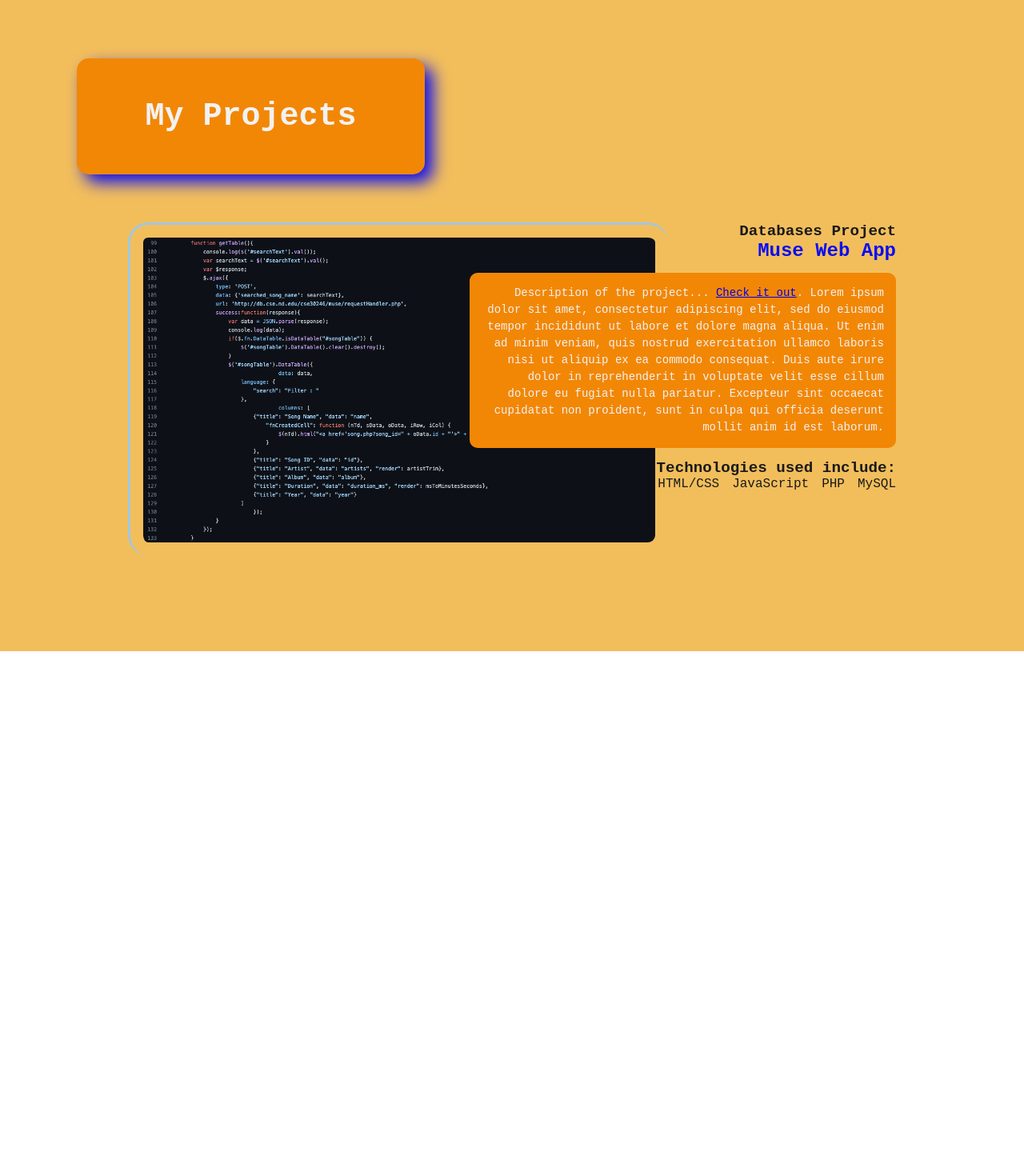
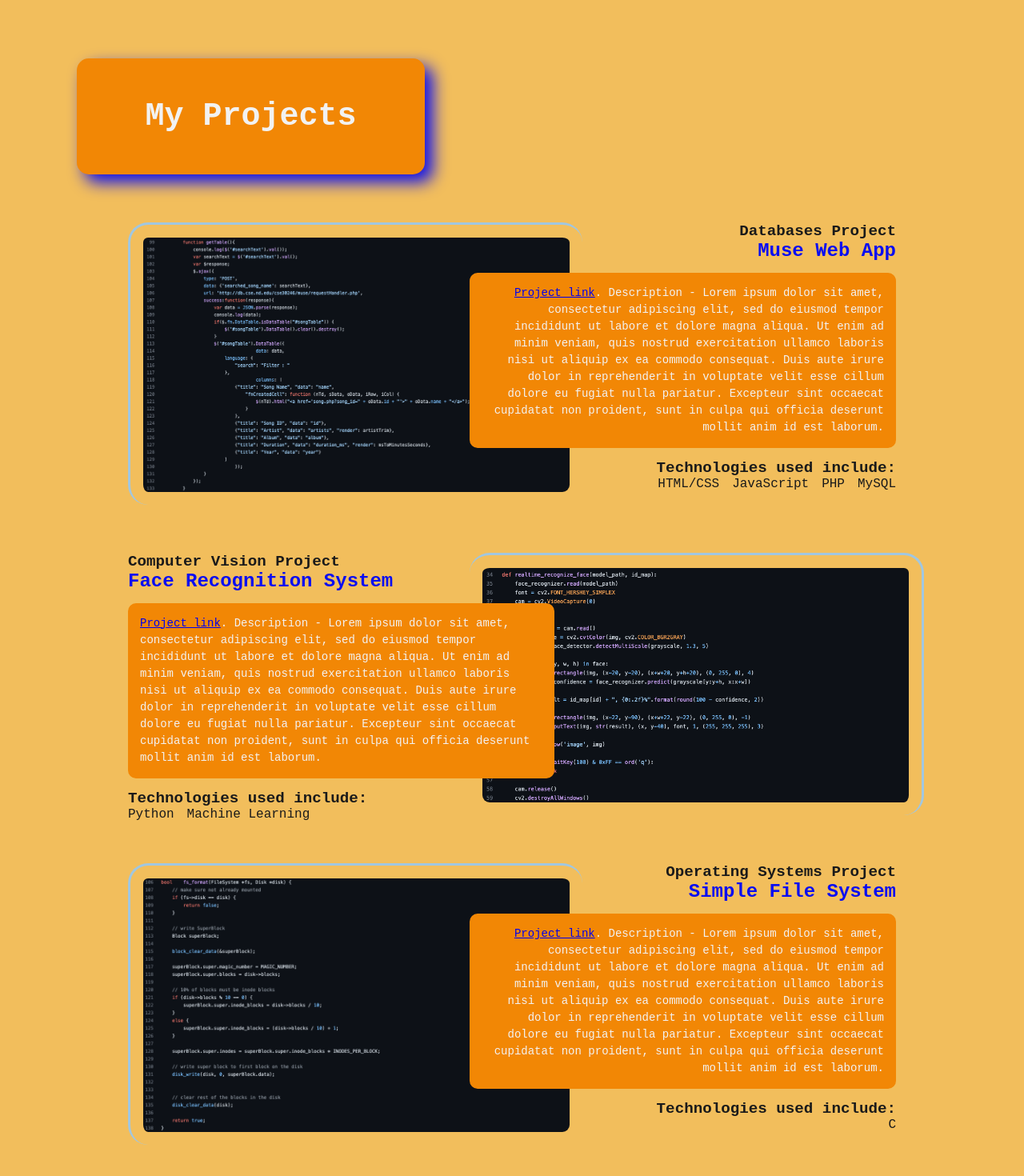
Before and after one commit to tfitzpatrick0/MyWebsite, a React (Create React App) app: page / in a window 1280 px wide. Shown: the part 1431-2901 px from the top of the page at 80% size. Before the commit the page ends 2245 px from the top, so only its background shows below. Built offline with nearby package versions, Linux system fonts and the light colour scheme.

Commit message:
projects section looking good

```diff
--- a/src/components/Projects/index.jsx
+++ b/src/components/Projects/index.jsx
@@ -2,8 +2,8 @@
 import "./style.css";
 import { colors } from "../../constants.js";
 
-// import facerec from "../../images/facerec.png";
-// import filesys from "../../images/filesys.png";
+import facerec from "../../images/facerec.png";
+import filesys from "../../images/filesys.png";
 import muse from "../../images/muse.png";
 
 function Projects() {
@@ -25,22 +25,22 @@
         <div className="project-info-regular">
           <div className="project-info-text">
             <h4 css={{ color: colors.black }}>Databases Project</h4>
-            <h3 css={{ color: colors.blue }}>Muse Web App</h3>
+            <h2 css={{ color: colors.blue }}>Muse Web App</h2>
             <p
               className="project-overlay"
               css={{ color: colors.white, backgroundColor: colors.orange }}
             >
-              Description of the project...{" "}
               <a href="https://github.com/tfitzpatrick0/Databases-MuseWebApp">
-                Check it out
+                Project link
               </a>
-              . Lorem ipsum dolor sit amet, consectetur adipiscing elit, sed do
-              eiusmod tempor incididunt ut labore et dolore magna aliqua. Ut
-              enim ad minim veniam, quis nostrud exercitation ullamco laboris
-              nisi ut aliquip ex ea commodo consequat. Duis aute irure dolor in
-              reprehenderit in voluptate velit esse cillum dolore eu fugiat
-              nulla pariatur. Excepteur sint occaecat cupidatat non proident,
-              sunt in culpa qui officia deserunt mollit anim id est laborum.
+              . Description - Lorem ipsum dolor sit amet, consectetur adipiscing
+              elit, sed do eiusmod tempor incididunt ut labore et dolore magna
+              aliqua. Ut enim ad minim veniam, quis nostrud exercitation ullamco
+              laboris nisi ut aliquip ex ea commodo consequat. Duis aute irure
+              dolor in reprehenderit in voluptate velit esse cillum dolore eu
+              fugiat nulla pariatur. Excepteur sint occaecat cupidatat non
+              proident, sunt in culpa qui officia deserunt mollit anim id est
+              laborum.
             </p>
             <h4 css={{ color: colors.black }}>Technologies used include:</h4>
             <ul css={{ color: colors.black }}>
@@ -50,7 +50,70 @@
               <li>MySQL</li>
             </ul>
           </div>
-          <img className="project-image" src={muse} alt="Lil Muse Code." />
+          <img className="project-image" src={muse} alt="Muse Code." />
+        </div>
+        <div className="project-info-reverse">
+          <div className="project-info-text">
+            <h4 css={{ color: colors.black }}>Computer Vision Project</h4>
+            <h2 css={{ color: colors.blue }}>Face Recognition System</h2>
+            <p
+              className="project-overlay"
+              css={{ color: colors.white, backgroundColor: colors.orange }}
+            >
+              <a href="https://github.com/tfitzpatrick0/CV-FaceRecognition">
+                Project link
+              </a>
+              . Description - Lorem ipsum dolor sit amet, consectetur adipiscing
+              elit, sed do eiusmod tempor incididunt ut labore et dolore magna
+              aliqua. Ut enim ad minim veniam, quis nostrud exercitation ullamco
+              laboris nisi ut aliquip ex ea commodo consequat. Duis aute irure
+              dolor in reprehenderit in voluptate velit esse cillum dolore eu
+              fugiat nulla pariatur. Excepteur sint occaecat cupidatat non
+              proident, sunt in culpa qui officia deserunt mollit anim id est
+              laborum.
+            </p>
+            <h4 css={{ color: colors.black }}>Technologies used include:</h4>
+            <ul css={{ color: colors.black }}>
+              <li>Python</li>
+              <li>Machine Learning</li>
+            </ul>
+          </div>
+          <img
+            className="project-image"
+            src={facerec}
+            alt="Face Recognition Code."
+          />
+        </div>
+        <div className="project-info-regular">
+          <div className="project-info-text">
+            <h4 css={{ color: colors.black }}>Operating Systems Project</h4>
+            <h2 css={{ color: colors.blue }}>Simple File System</h2>
+            <p
+              className="project-overlay"
+              css={{ color: colors.white, backgroundColor: colors.orange }}
+            >
+              <a href="href=https://github.com/tfitzpatrick0/OS-FileSystem">
+                Project link
+              </a>
+              . Description - Lorem ipsum dolor sit amet, consectetur adipiscing
+              elit, sed do eiusmod tempor incididunt ut labore et dolore magna
+              aliqua. Ut enim ad minim veniam, quis nostrud exercitation ullamco
+              laboris nisi ut aliquip ex ea commodo consequat. Duis aute irure
+              dolor in reprehenderit in voluptate velit esse cillum dolore eu
+              fugiat nulla pariatur. Excepteur sint occaecat cupidatat non
+              proident, sunt in culpa qui officia deserunt mollit anim id est
+              laborum.
+            </p>
+            <h4 css={{ color: colors.black }}>Technologies used include:</h4>
+            <ul css={{ color: colors.black }}>
+              <li>C</li>
+            </ul>
+          </div>
+          <img
+            className="project-image"
+            src={filesys}
+            alt="File System Code."
+          />
         </div>
       </div>
     </div>
--- a/src/components/Projects/style.css
+++ b/src/components/Projects/style.css
@@ -35,7 +35,7 @@
   margin: 0px;
 }
 
-.project-info-text > h3 {
+.project-info-text > h2 {
   font-size: 150%;
   margin: 0px;
 }
@@ -59,11 +59,9 @@
 }
 
 .project-image {
-  max-width: 120%;
-  margin-bottom: 30px;
+  max-width: 100%;
+  margin-bottom: 60px;
   padding: 1rem;
-  border-left: 3px solid #a1c7e0;
-  border-top: 3px solid #a1c7e0;
   border-radius: 25px;
 }
 
@@ -84,8 +82,29 @@
   grid-column: 1/6;
   grid-row: 1/2;
   order: 1;
+  border-left: 3px solid #a1c7e0;
+  border-top: 3px solid #a1c7e0;
 }
 
 .project-info-regular ul {
   justify-content: flex-end;
 }
+
+.project-info-reverse .project-info-text {
+  grid-column: 1/6;
+  grid-row: 1/2;
+  order: 2;
+  text-align: left;
+}
+
+.project-info-reverse .project-image {
+  grid-column: 5/10;
+  grid-row: 1/2;
+  order: 1;
+  border-right: 3px solid #a1c7e0;
+  border-top: 3px solid #a1c7e0;
+}
+
+.project-info-reverse ul {
+  justify-content: flex-start;
+}
```
